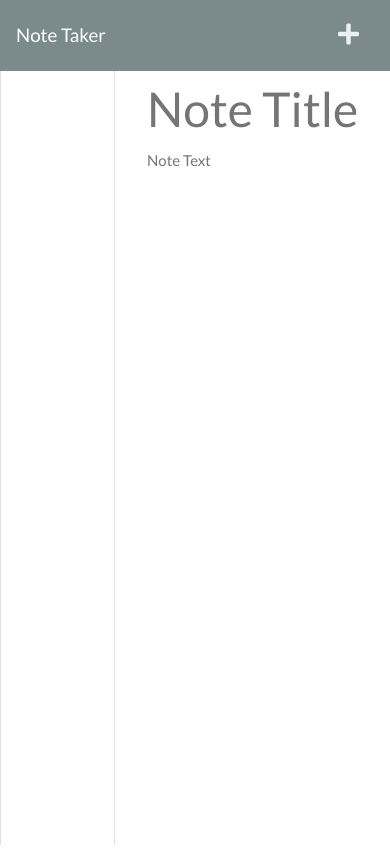
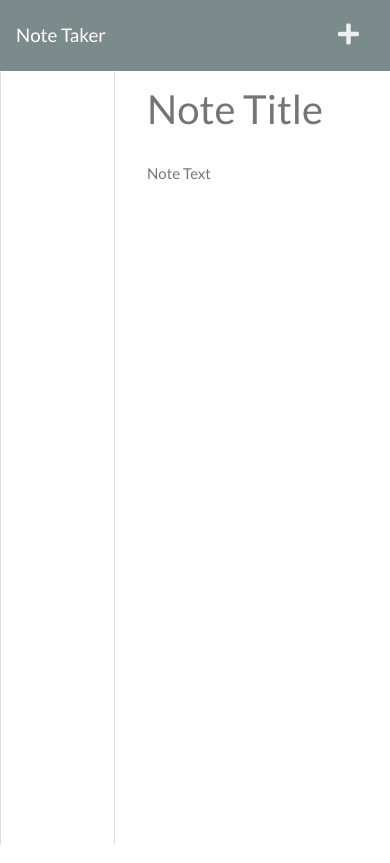
Before and after one commit to merewall/Note-Taker, a website: page public/notes.html in a window 390 px wide. Drawn offline with nearby package versions, Linux system fonts and the light colour scheme; no server answers.

Commit message:
adjusting active note area in mobile view

```diff
--- a/public/assets/css/styles.css
+++ b/public/assets/css/styles.css
@@ -76,3 +76,11 @@ body {
   padding: 20px;
   cursor: pointer;
 }
+
+/* RESPONSIVENESS */
+@media screen and (max-width:500px) {
+  .note-title {
+    margin-bottom: 13px;
+    font-size: 2.5rem;
+  }
+}
```
